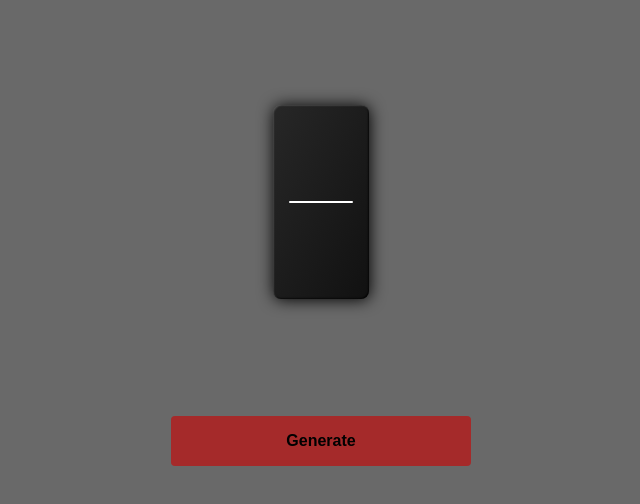
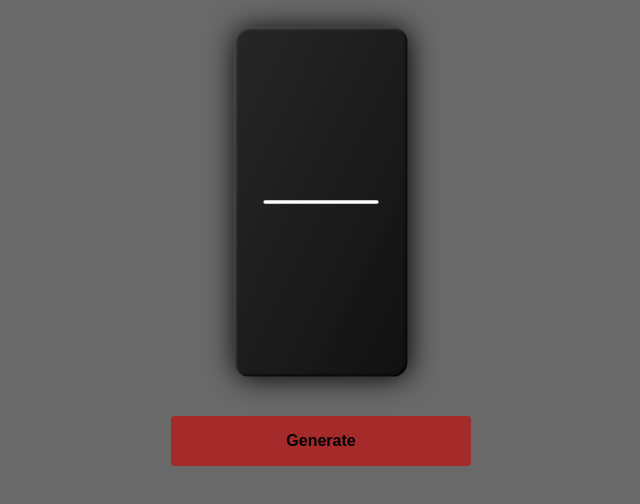
Before and after one commit to BeqaGvelesiani/DominoGame, a plain HTML site: page index.html in a window 1280 px wide. Shown: the whole page, without its empty margins (319-959 px from the left). Drawn offline with Linux system fonts and the light colour scheme.

Commit message:
დსდსდს

```diff
--- a/style.css
+++ b/style.css
@@ -19,7 +19,7 @@ body {
   border-radius: 1em;
   gap: 2em;
   padding: 2em;
-  transform: scale(0.5);
+  transform: scale(0.9);
 }
 .domino::before {
   content: "";
```
